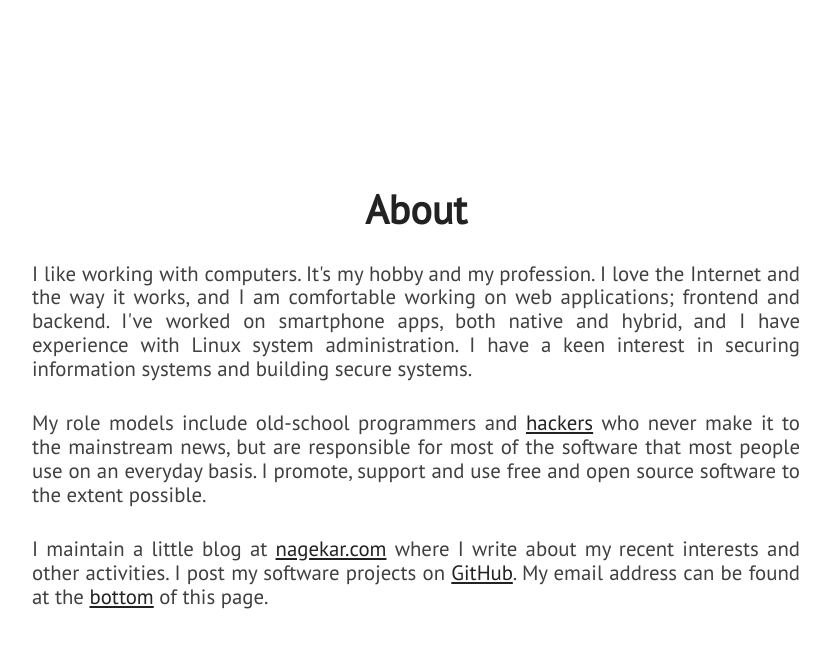
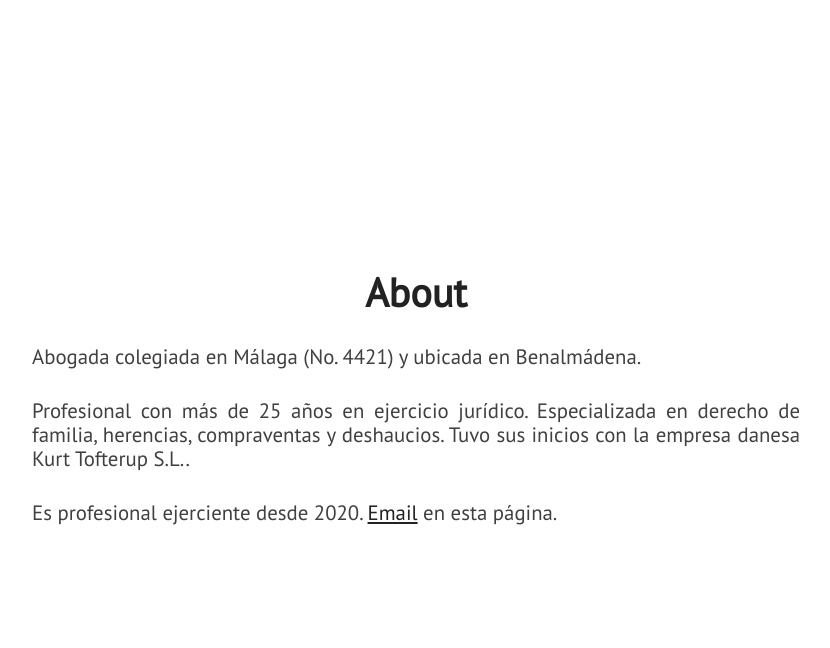
Before and after one commit to jimenezabogada/jimenezabogada, a Jekyll site: the page built from index.html, in a window 1280 px wide and 900 px high, scrolled down 1018 px. Shown: the top 648 px of the window, without its empty margins (224-1054 px from the left). Built offline with Jekyll 4.4.1, drawn with Linux system fonts in a browser that asks for light colours; nearby versions of some CDN libraries.

Commit message:
Datos variados

```diff
--- a/_includes/about.html
+++ b/_includes/about.html
@@ -3,13 +3,14 @@
         <div id="about-text">
             <div class="section-heading">About</div>
             <p class="paragraph-text justify-text">
-                I like working with computers. It's my hobby and my profession. I love the Internet and the way it works, and I am comfortable working on web applications; frontend and backend. I've worked on smartphone apps, both native and hybrid, and I have experience with Linux system administration. I have a keen interest in securing information systems and building secure systems.
+                Abogada colegiada en Málaga (No. 4421) y ubicada en Benalmádena.
             </p>
             <p class="paragraph-text justify-text">
-                My role models include old-school programmers and <a href="https://stallman.org/articles/on-hacking.html">hackers</a> who never make it to the mainstream news, but are responsible for most of the software that most people use on an everyday basis. I promote, support and use free and open source software to the extent possible.
+                Profesional con más de 25 años en ejercicio jurídico. Especializada en derecho de familia, herencias, compraventas y deshaucios. Tuvo sus inicios con la empresa danesa Kurt Tofterup S.L..
             </p>
             <p class="paragraph-text justify-text">
-                I maintain a little blog at <a href="{{ site.blog_url }}">nagekar.com</a> where I write about my recent interests and other activities. I post my software projects on <a href="https://github.com/{{ site.github_username }}">GitHub</a>. My email address can be found at the <span class="extra-link"><a href="#extra">bottom</a></span> of this page.
+                Es profesional ejerciente desde 2020.
+                <span class="extra-link"><a href="#extra">Email</a></span> en esta página.
             </p>
         </div>
     </section>
```
